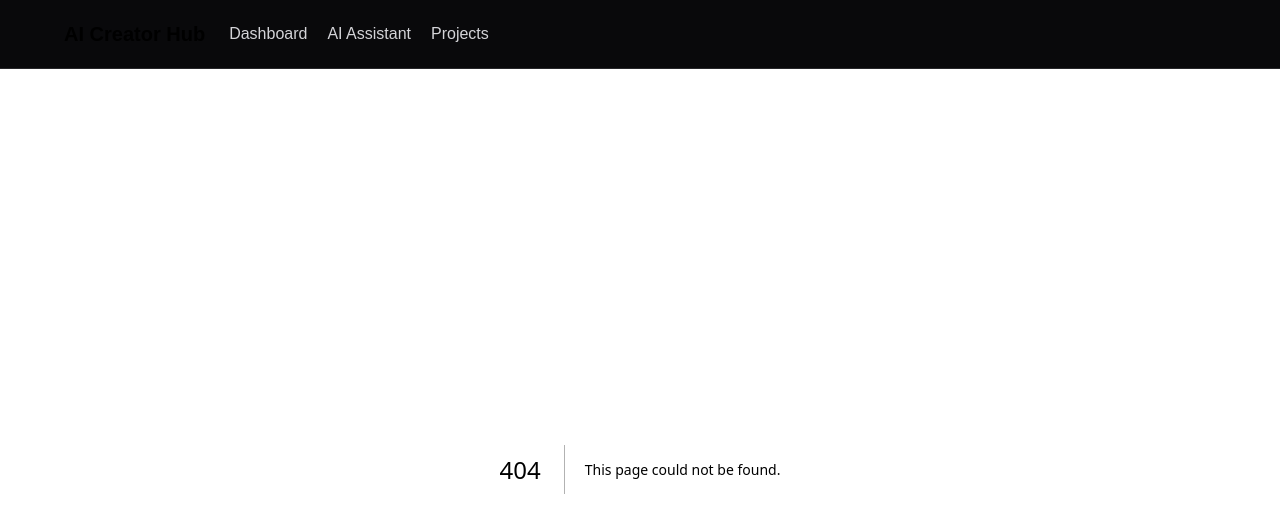
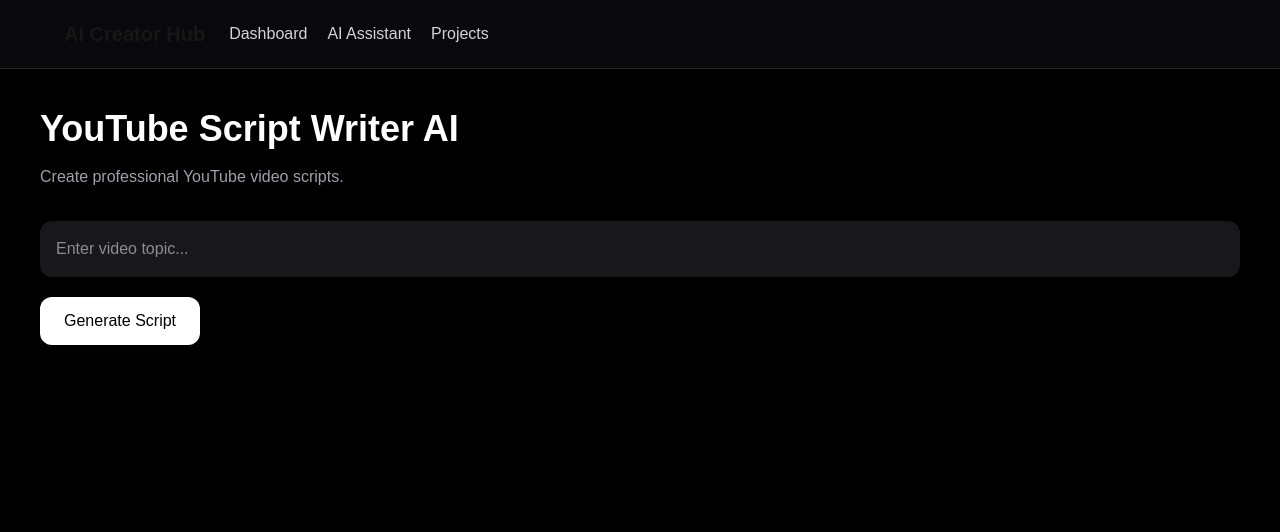
Before and after one commit to aicreatorhub-team/ai-creator-hub, a Next.js app: page /youtube-creator/script-writer in a window 1280 px wide. Before the commit this address had no page. Shown: the top 532 px of the page. Built offline with nearby package versions, Linux system fonts and the light colour scheme.

Commit message:
Add YouTube Script Writer AI module

```diff
--- /dev/null
+++ b/app/youtube-creator/script-writer/page.tsx
@@ -0,0 +1,79 @@
+"use client";
+
+import { useState } from "react";
+
+export default function ScriptWriterPage() {
+  const [topic, setTopic] = useState("");
+  const [script, setScript] = useState("");
+
+  function generateScript() {
+    if (!topic.trim()) {
+      setScript("Please enter a video topic first.");
+      return;
+    }
+
+    setScript(
+`TITLE:
+The Future of ${topic}
+
+HOOK:
+Did you know that ${topic} is changing the world faster than ever?
+
+INTRO:
+Welcome back to AI Creator Hub. Today we explore ${topic} and discover why it matters.
+
+MAIN CONTENT:
+
+1. What is ${topic}?
+Explain the basic concept and why people should care.
+
+2. Why is ${topic} important?
+Explain the benefits, opportunities and future potential.
+
+3. How can people use ${topic}?
+Provide practical examples.
+
+CONCLUSION:
+The future of ${topic} is only beginning. Subscribe for more AI-powered content.
+
+CALL TO ACTION:
+Like, subscribe and follow for more videos.`
+    );
+  }
+
+  return (
+    <main className="min-h-screen bg-black text-white p-10">
+
+      <h1 className="text-4xl font-bold mb-4">
+        YouTube Script Writer AI
+      </h1>
+
+      <p className="text-zinc-400 mb-8">
+        Create professional YouTube video scripts.
+      </p>
+
+      <input
+        value={topic}
+        onChange={(e) => setTopic(e.target.value)}
+        placeholder="Enter video topic..."
+        className="w-full bg-zinc-900 rounded-xl p-4 mb-5"
+      />
+
+      <button
+        onClick={generateScript}
+        className="bg-white text-black px-6 py-3 rounded-xl"
+      >
+        Generate Script
+      </button>
+
+      {script && (
+        <div className="mt-8 bg-zinc-900 rounded-2xl p-6">
+          <pre className="whitespace-pre-wrap">
+            {script}
+          </pre>
+        </div>
+      )}
+
+    </main>
+  );
+}
```
